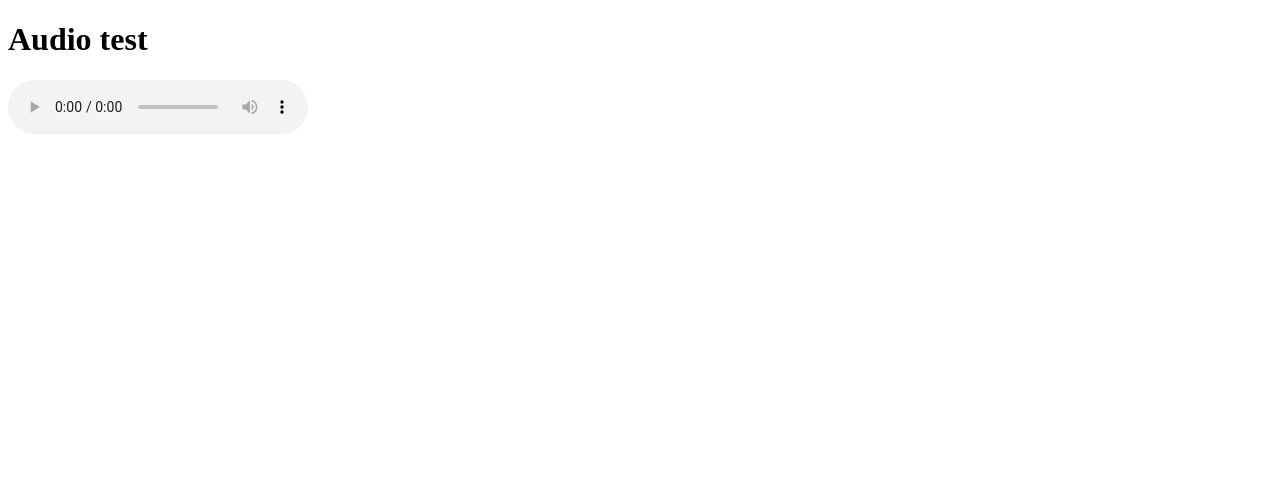
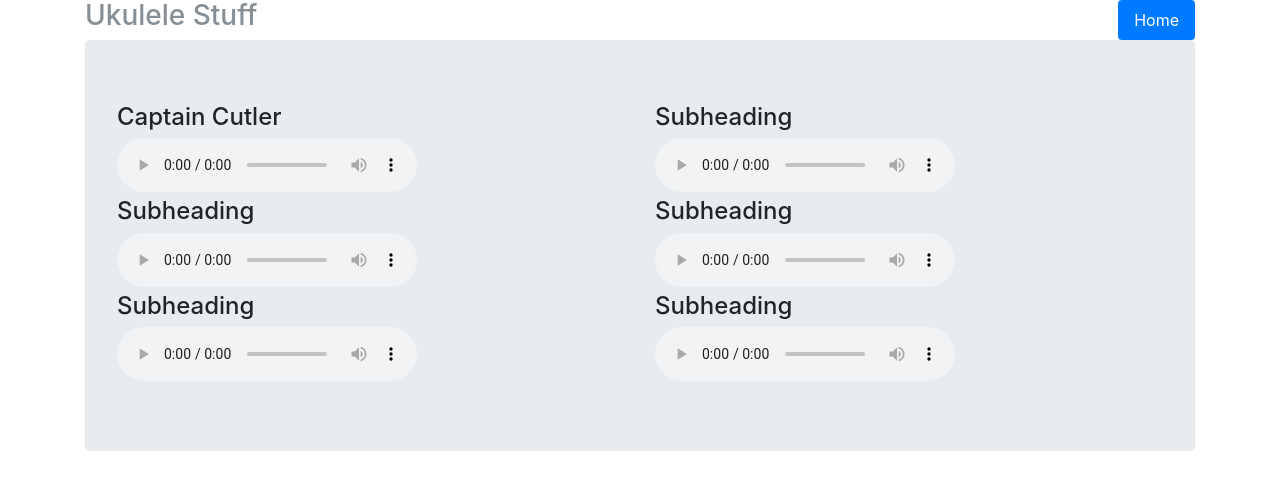
Before and after one commit to robie1373/ukulele, a website: page README.html in a window 1280 px wide. Drawn offline with nearby package versions, Linux system fonts and the light colour scheme.

Commit message:
ready for content

```diff
--- a/README.html
+++ b/README.html
@@ -1,16 +1,74 @@
+<!DOCTYPE html>
+<html lang="en">
+  <head>
+    <!-- Required meta tags -->
+    <meta charset="utf-8">
+    <meta name="viewport" content="width=device-width, initial-scale=1, shrink-to-fit=no">
 
-<!DOCTYPE html>
-<html>
+    <!-- Bootstrap CSS -->
+    <link rel="stylesheet" href="https://maxcdn.bootstrapcdn.com/bootstrap/4.0.0-beta/css/bootstrap.min.css" integrity="sha384-/Y6pD6FV/Vv2HJnA6t+vslU6fwYXjCFtcEpHbNJ0lyAFsXTsjBbfaDjzALeQsN6M" crossorigin="anonymous">
+  </head>
   <body>
+    <div class="container">
+      <div class="header clearfix">
+        <nav>
+          <ul class="nav nav-pills float-right">
+            <li class="nav-item">
+              <a class="nav-link active" href="#">Home <span class="sr-only">(current)</span></a>
+            </li>
+          </ul>
+        </nav>
+        <h3 class="text-muted">Ukulele Stuff</h3>
+      </div>
+    <div class="jumbotron">
+      <div class="row marketing">
+              <div class="col-lg-6">
+                <h4>Captain Cutler</h4>
+                <audio controls>
+                  <source src="http://scoobyfiles.toonzone.net/music/captcutler.mp3" type="audio/mpeg">
+                    Your browser does not support the audio element.
+                </audio>
 
-<div>
-<h1>Audio test</h1>
-</div>
-<div>
+                <h4>Subheading</h4>
+                <audio controls>
+                  <source src="http://scoobyfiles.toonzone.net/music/captcutler.mp3" type="audio/mpeg">
+                    Your browser does not support the audio element.
+                </audio>
+
+                <h4>Subheading</h4>
                 <audio controls>
                   <source src="http://scoobyfiles.toonzone.net/music/captcutler.mp3" type="audio/mpeg">
                     Your browser does not support the audio element.
                 </audio>
               </div>
+
+              <div class="col-lg-6">
+                <h4>Subheading</h4>
+                <audio controls>
+                  <source src="http://scoobyfiles.toonzone.net/music/captcutler.mp3" type="audio/mpeg">
+                    Your browser does not support the audio element.
+                </audio>
+                <h4>Subheading</h4>
+                <audio controls>
+                  <source src="http://scoobyfiles.toonzone.net/music/captcutler.mp3" type="audio/mpeg">
+                    Your browser does not support the audio element.
+                </audio>
+                <h4>Subheading</h4>
+                <audio controls>
+                  <source src="http://scoobyfiles.toonzone.net/music/captcutler.mp3" type="audio/mpeg">
+                    Your browser does not support the audio element.
+                </audio>
+              </div>
+            </div>
+
+
+
+  </div>
+    <!-- Optional JavaScript -->
+    <!-- jQuery first, then Popper.js, then Bootstrap JS -->
+    <script src="https://code.jquery.com/jquery-3.2.1.slim.min.js" integrity="sha384-KJ3o2DKtIkvYIK3UENzmM7KCkRr/rE9/Qpg6aAZGJwFDMVNA/GpGFF93hXpG5KkN" crossorigin="anonymous"></script>
+    <script src="https://cdnjs.cloudflare.com/ajax/libs/popper.js/1.11.0/umd/popper.min.js" integrity="sha384-b/U6ypiBEHpOf/4+1nzFpr53nxSS+GLCkfwBdFNTxtclqqenISfwAzpKaMNFNmj4" crossorigin="anonymous"></script>
+    <script src="https://maxcdn.bootstrapcdn.com/bootstrap/4.0.0-beta/js/bootstrap.min.js" integrity="sha384-h0AbiXch4ZDo7tp9hKZ4TsHbi047NrKGLO3SEJAg45jXxnGIfYzk4Si90RDIqNm1" crossorigin="anonymous"></script>
+    </div
   </body>
 </html>
```
Also changed, not shown: package.json (added, +23 -0 lines), 1 other file. Lines whose indentation alone changed are shown as unchanged.
